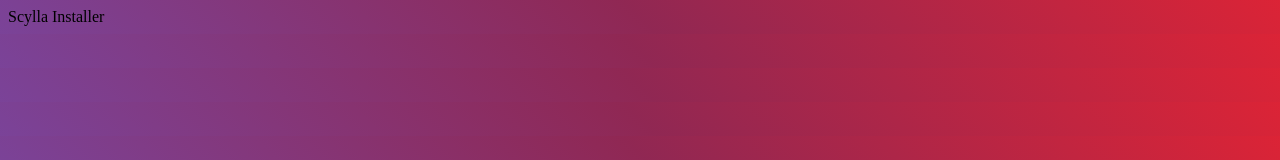
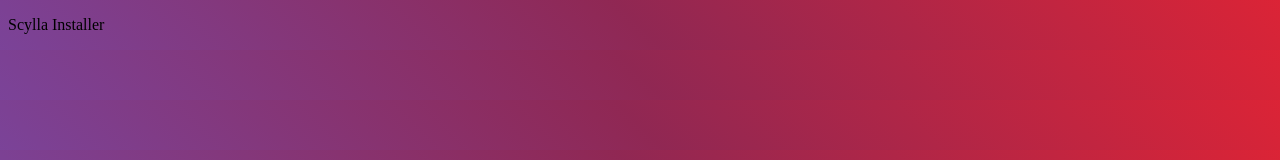
Before and after one commit to AlexSpaces/Scylla-installer-Test, a plain HTML site: page index.html in a window 1280 px wide. Shown: the top 160 px of the page. Drawn offline with Linux system fonts and the light colour scheme.

Commit message:
Update index.html

```diff
--- a/index.html
+++ b/index.html
@@ -36,7 +36,7 @@
     </style>
   </head>
   <body>
-    Scylla Installer
+   <p>Scylla Installer<p>
     <button class="launch-button" onclick="openLink()">Install</button>
 
     <script>
```
